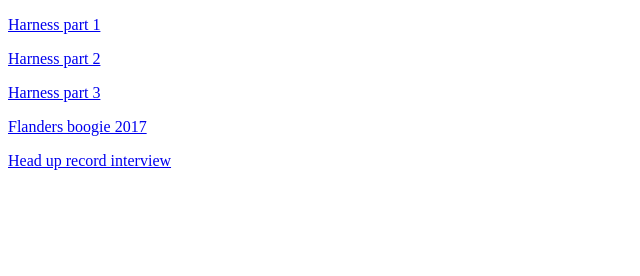
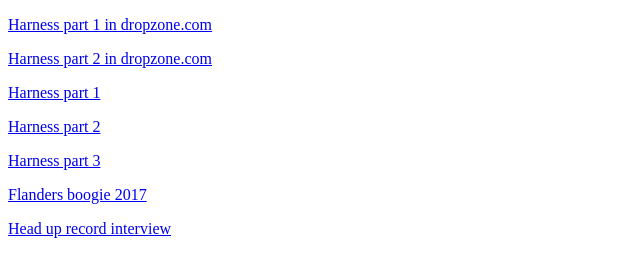
Before and after one commit to damianam/damianam.github.io, a plain HTML site: page index.html in a window 1280 px wide. Shown: the whole page, without its empty margins (0-640 px from the left). Drawn offline with Linux system fonts and the light colour scheme.

Commit message:
Update index.html

```diff
--- a/index.html
+++ b/index.html
@@ -5,10 +5,16 @@
   </head>
   <body>
     <p>
-    <a href="https://www.dropzone.com/articles/gear/know-your-gear-harness-and-container-systems-part-1-r1134/">Harness part 1</a>
+    <a href="https://www.dropzone.com/articles/gear/know-your-gear-harness-and-container-systems-part-1-r1134/">Harness part 1 in dropzone.com</a>
     </p>
     <p>
-    <a href="https://www.dropzone.com/articles/gear/know-your-gear-harness-and-container-systems-part-2-r1165/">Harness part 2</a>
+    <a href="https://www.dropzone.com/articles/gear/know-your-gear-harness-and-container-systems-part-2-r1165/">Harness part 2 in dropzone.com</a>
+    </p>
+    <p>
+    <a href="harness_article_part1_html/harness_dz.com_part1.html">Harness part 1</a>
+    </p>
+    <p>
+    <a href="harness_article_part2_html/harness_dz.com_part2.html">Harness part 2</a>
     </p>
     <p>
     <a href="harness_article_part3_html/harness_dz.com_part3.html">Harness part 3</a>
```
